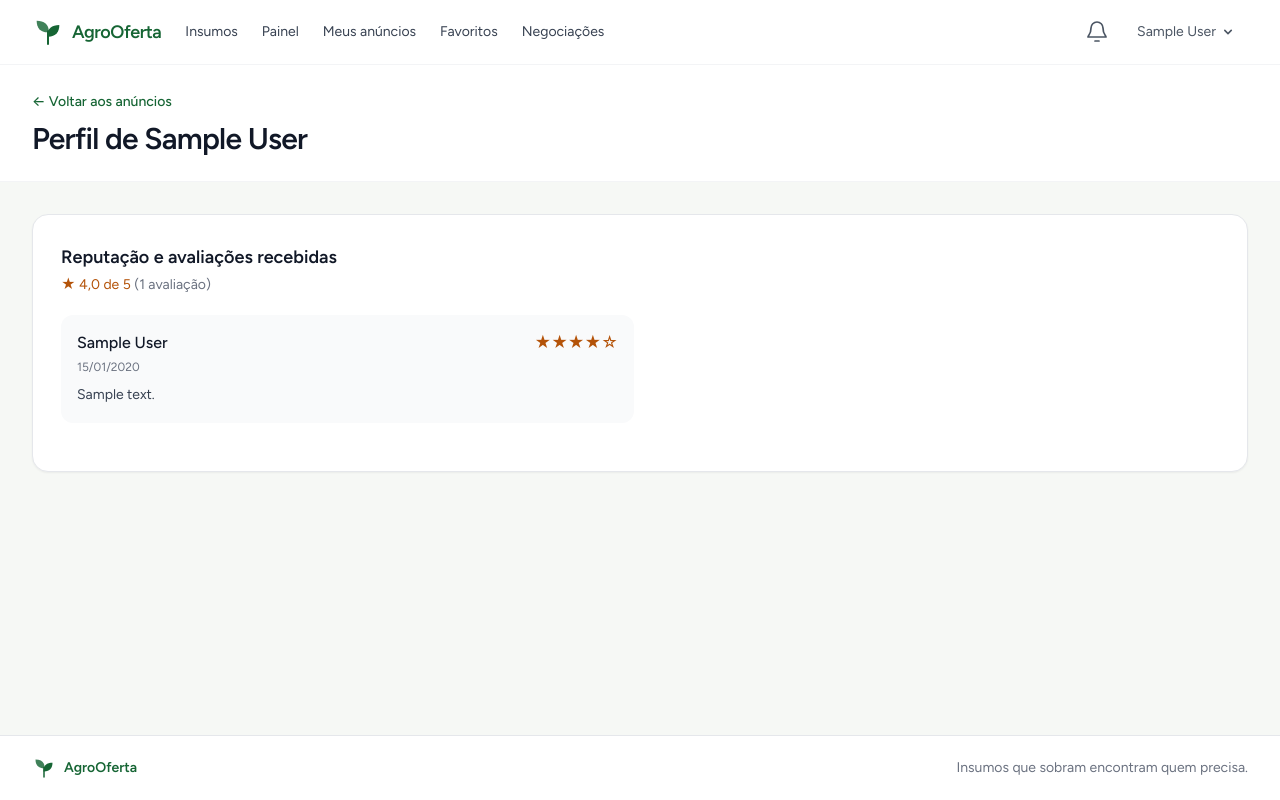
After one commit to GuilhermeBobsin/AgroOferta, a Laravel app: page /vendedores/1 in a window 1280 px wide. The commit adds this page. Run offline with Laravel 12, Linux system fonts and the light colour scheme; a user stored in the database is signed in; tables that the repository leaves empty hold one stand-in row (values such as "Sample post"); data that the repository does not hold is empty; style sheets or scripts are compiled from the project's sources.

Commit message:
feat: exibe reputacao e avaliacoes no perfil e ajusta notificacoes

```diff
--- a/app/Http/Controllers/ProfileController.php
+++ b/app/Http/Controllers/ProfileController.php
@@ -3,6 +3,8 @@
 namespace App\Http\Controllers;
 
 use App\Http\Requests\ProfileUpdateRequest;
+use App\Models\User;
+use App\Services\ReputationService;
 use Illuminate\Http\RedirectResponse;
 use Illuminate\Http\Request;
 use Illuminate\Support\Facades\Auth;
@@ -15,10 +17,26 @@ class ProfileController extends Controller
     /**
      * Display the user's profile form.
      */
-    public function edit(Request $request): View
+    public function edit(Request $request, ReputationService $reputation): View
     {
+        $user = $reputation->loadSummary($request->user());
+
         return view('profile.edit', [
-            'user' => $request->user(),
+            'user' => $user,
+            'reviews' => $reputation->paginateReviews($user),
+        ]);
+    }
+
+    /**
+     * Display a public user profile.
+     */
+    public function show(User $user, ReputationService $reputation): View
+    {
+        $user = $reputation->loadSummary($user);
+
+        return view('profile.show', [
+            'user' => $user,
+            'reviews' => $reputation->paginateReviews($user),
         ]);
     }
 
--- a/app/Models/User.php
+++ b/app/Models/User.php
@@ -51,6 +51,7 @@ class User extends Authenticatable
         return [
             'email_verified_at' => 'datetime',
             'password' => 'hashed',
+            'reputacao_nota' => 'decimal:2',
         ];
     }
 
--- /dev/null
+++ b/app/Services/ReputationService.php
@@ -0,0 +1,47 @@
+<?php
+
+namespace App\Services;
+
+use App\Models\Review;
+use App\Models\User;
+use Illuminate\Contracts\Pagination\LengthAwarePaginator;
+use Illuminate\Database\Eloquent\Collection;
+
+class ReputationService
+{
+    public function loadSummary(User $user): User
+    {
+        $user->loadCount('reviewsReceived')
+            ->loadAvg('reviewsReceived', 'rating');
+
+        $user->setAttribute('reputacao_nota', $user->reviews_received_avg_rating);
+
+        return $user;
+    }
+
+    public function refresh(User $user): void
+    {
+        $user->forceFill([
+            'reputacao_nota' => $user->reviewsReceived()->avg('rating'),
+        ])->saveQuietly();
+    }
+
+    public function paginateReviews(User $user, int $perPage = 10): LengthAwarePaginator
+    {
+        return $user->reviewsReceived()
+            ->with('reviewer')
+            ->latest()
+            ->paginate($perPage)
+            ->withQueryString();
+    }
+
+    /** @return Collection<int, Review> */
+    public function latestReviews(User $user, int $limit = 5): Collection
+    {
+        return $user->reviewsReceived()
+            ->with('reviewer')
+            ->latest()
+            ->limit($limit)
+            ->get();
+    }
+}
--- a/resources/js/notifications.js
+++ b/resources/js/notifications.js
@@ -1,5 +1,5 @@
 export default (feedUrl, readAllUrl, initialCount) => ({
-    open: false,
+    notificationsOpen: false,
     unreadCount: initialCount,
     notifications: [],
     loaded: false,
@@ -35,8 +35,8 @@ export default (feedUrl, readAllUrl, initialCount) => ({
     },
 
     toggle() {
-        this.open = !this.open;
-        if (this.open) this.load(true);
+        this.notificationsOpen = !this.notificationsOpen;
+        if (this.notificationsOpen) this.load(true);
     },
 
     async load(force = false) {
@@ -50,7 +50,7 @@ export default (feedUrl, readAllUrl, initialCount) => ({
 
         try {
             const response = await window.axios.get(feedUrl, {
-                params: { summary: this.open ? 0 : 1 },
+                params: { summary: this.notificationsOpen ? 0 : 1 },
                 timeout: 8000,
             });
             if (typeof response.data?.unread_count !== 'number') throw new Error('Invalid notification response');
--- a/resources/views/components/notification-bell.blade.php
+++ b/resources/views/components/notification-bell.blade.php
@@ -1,8 +1,8 @@
 @php $unreadCount = auth()->user()->messageNotifications()->whereNull('read_at')->count(); @endphp
 
 <div class="relative" x-data="notifications(@js(route('notifications.feed', [], false)), @js(route('notifications.read-all', [], false)), {{ $unreadCount }})"
-    @click.outside="open = false" @keydown.escape.stop.prevent="open = false; $refs.trigger.focus()">
-    <button type="button" x-ref="trigger" @click="toggle()" :aria-expanded="open.toString()"
+    @click.outside="notificationsOpen = false" @keydown.escape.stop.prevent="notificationsOpen = false; $refs.trigger.focus()">
+    <button type="button" x-ref="trigger" @click="toggle()" :aria-expanded="notificationsOpen.toString()"
         aria-controls="notification-panel" :aria-label="unreadCount ? `Notificações: ${unreadCount} não lidas` : 'Notificações'"
         class="relative flex h-10 w-10 items-center justify-center rounded-full text-gray-600 hover:bg-green-50 hover:text-green-800 focus:outline-none focus:ring-2 focus:ring-green-700">
         <svg aria-hidden="true" class="h-6 w-6" fill="none" viewBox="0 0 24 24" stroke="currentColor" stroke-width="1.7">
@@ -13,7 +13,7 @@
     </button>
     <span class="sr-only" role="status" x-text="unreadCount ? `${unreadCount} notificações não lidas` : 'Nenhuma notificação não lida'"></span>
 
-    <section id="notification-panel" x-cloak x-show="open" x-transition.origin.top.right aria-labelledby="notification-title"
+    <section id="notification-panel" x-cloak x-show="notificationsOpen" x-transition.origin.top.right aria-labelledby="notification-title"
         class="fixed left-4 right-4 top-16 z-50 overflow-hidden rounded-2xl border border-gray-200 bg-white shadow-xl sm:absolute sm:left-auto sm:right-0 sm:top-12 sm:w-96">
         <div class="flex items-center justify-between gap-2 border-b border-gray-100 px-4 py-4">
             <h2 id="notification-title" class="font-bold text-gray-900">Notificações</h2>
--- a/resources/views/layouts/navigation.blade.php
+++ b/resources/views/layouts/navigation.blade.php
@@ -1,4 +1,4 @@
-<nav x-data="{ open: false }" class="bg-white border-b border-gray-100" aria-label="Navegação principal">
+<nav x-data="{ mobileMenuOpen: false }" class="bg-white border-b border-gray-100" aria-label="Navegação principal">
     <div class="max-w-7xl mx-auto px-4 sm:px-6 lg:px-8">
         <div class="flex justify-between h-16">
             <div class="flex items-center gap-6">
@@ -45,10 +45,10 @@
                 </div>
 
                 <div class="flex items-center lg:hidden">
-                    <button @click="open = !open" :aria-expanded="open.toString()" aria-label="Abrir menu" class="p-2 text-gray-500 rounded-md hover:bg-gray-100 focus:outline-none focus:ring-2 focus:ring-green-700">
+                    <button @click.stop="mobileMenuOpen = !mobileMenuOpen" :aria-expanded="mobileMenuOpen.toString()" aria-label="Abrir menu" class="p-2 text-gray-500 rounded-md hover:bg-gray-100 focus:outline-none focus:ring-2 focus:ring-green-700">
                         <svg class="h-6 w-6" fill="none" stroke="currentColor" viewBox="0 0 24 24">
-                            <path :class="{'hidden': open, 'inline-flex': !open}" stroke-linecap="round" stroke-width="2" d="M4 6h16M4 12h16M4 18h16"/>
-                            <path :class="{'hidden': !open, 'inline-flex': open}" class="hidden" stroke-linecap="round" stroke-width="2" d="M6 18L18 6M6 6l12 12"/>
+                            <path :class="{'hidden': mobileMenuOpen, 'inline-flex': !mobileMenuOpen}" stroke-linecap="round" stroke-width="2" d="M4 6h16M4 12h16M4 18h16"/>
+                            <path :class="{'hidden': !mobileMenuOpen, 'inline-flex': mobileMenuOpen}" class="hidden" stroke-linecap="round" stroke-width="2" d="M6 18L18 6M6 6l12 12"/>
                         </svg>
                     </button>
                 </div>
@@ -56,7 +56,7 @@
         </div>
     </div>
 
-    <div :class="{'block': open, 'hidden': !open}" class="hidden lg:hidden border-t border-gray-100">
+    <div :class="{'block': mobileMenuOpen, 'hidden': !mobileMenuOpen}" class="hidden lg:hidden border-t border-gray-100">
         <div class="py-2 px-4 space-y-1 text-sm">
             <a href="{{ route('home') }}" class="block py-2">Insumos</a>
             @auth
--- a/resources/views/listings/show.blade.php
+++ b/resources/views/listings/show.blade.php
@@ -55,14 +55,14 @@
 
                 <div class="mt-5 border-t border-gray-100 pt-4">
                     <h2 class="text-sm font-semibold text-gray-900">Anunciado por</h2>
-                    <p class="mt-1 text-sm text-gray-700">{{ $seller->name }}</p>
+                    <a href="{{ route('profiles.show', $seller) }}" class="mt-1 inline-block text-sm font-medium text-green-800 hover:underline">{{ $seller->name }}</a>
                     @if ($seller->reviews_received_count)
                         <p class="mt-1 text-sm text-amber-700">
-                            <span aria-label="Nota média">★ {{ number_format($seller->reviews_received_avg_rating, 1, ',', '') }}</span>
+                            <span aria-label="Nota média">★ {{ number_format((float) $seller->reputacao_nota, 1, ',', '') }}</span>
                             <span class="text-gray-500">({{ $seller->reviews_received_count }} {{ $seller->reviews_received_count === 1 ? 'avaliação' : 'avaliações' }})</span>
                         </p>
                     @else
-                        <p class="mt-1 text-sm text-gray-500">Ainda sem avaliações</p>
+                        <p class="mt-1 text-sm text-gray-500">Sem avaliações</p>
                     @endif
                 </div>
 
--- a/resources/views/profile/edit.blade.php
+++ b/resources/views/profile/edit.blade.php
@@ -3,6 +3,7 @@
         <h2 class="font-semibold text-xl text-gray-800 leading-tight">
             Meu perfil
         </h2>
+        <a href="{{ route('profiles.show', $user) }}" class="mt-1 inline-block text-sm font-medium text-green-800 hover:underline">Ver perfil público</a>
     </x-slot>
 
     <div class="py-12">
@@ -12,6 +13,8 @@
                     @include('profile.partials.update-profile-information-form')
                 </div>
             </div>
+
+            @include('profile.partials.reputation-reviews', ['profileUser' => $user, 'reviews' => $reviews])
 
             <div class="p-4 sm:p-8 bg-white shadow sm:rounded-lg">
                 <div class="max-w-xl">
--- /dev/null
+++ b/resources/views/profile/partials/reputation-reviews.blade.php
@@ -0,0 +1,34 @@
+<section class="rounded-2xl border border-gray-200 bg-white p-5 shadow-sm sm:p-7" aria-labelledby="reputation-title">
+    <div class="flex flex-col gap-2 sm:flex-row sm:items-end sm:justify-between">
+        <div>
+            <h2 id="reputation-title" class="text-lg font-bold text-gray-900">Reputação e avaliações recebidas</h2>
+            @if ($profileUser->reviews_received_count > 0)
+                <p class="mt-1 text-sm text-amber-700">
+                    <span aria-label="Nota média">★ {{ number_format((float) $profileUser->reputacao_nota, 1, ',', '') }} de 5</span>
+                    <span class="text-gray-500">({{ $profileUser->reviews_received_count }} {{ $profileUser->reviews_received_count === 1 ? 'avaliação' : 'avaliações' }})</span>
+                </p>
+            @else
+                <p class="mt-1 text-sm text-gray-500">Sem avaliações (0 avaliações)</p>
+            @endif
+        </div>
+    </div>
+
+    @if ($reviews->count() > 0)
+        <div class="mt-5 grid gap-3 md:grid-cols-2">
+            @foreach ($reviews as $review)
+                <article class="rounded-xl bg-gray-50 p-4">
+                    <div class="flex items-center justify-between gap-3">
+                        <p class="font-medium text-gray-900">{{ $review->reviewer?->name ?? 'Usuário' }}</p>
+                        <span class="shrink-0 text-amber-700" aria-label="{{ $review->rating }} de 5 estrelas">{{ str_repeat('★', $review->rating) }}{{ str_repeat('☆', 5 - $review->rating) }}</span>
+                    </div>
+                    <p class="mt-1 text-xs text-gray-500">{{ $review->created_at->format('d/m/Y') }}</p>
+                    @if ($review->comment)
+                        <p class="mt-2 text-sm leading-6 text-gray-700">{{ $review->comment }}</p>
+                    @endif
+                </article>
+            @endforeach
+        </div>
+
+        <div class="mt-5">{{ $reviews->links() }}</div>
+    @endif
+</section>
--- /dev/null
+++ b/resources/views/profile/show.blade.php
@@ -0,0 +1,10 @@
+<x-app-layout>
+    <x-slot name="header">
+        <a href="{{ route('home') }}" class="text-sm font-medium text-green-800 hover:underline">&larr; Voltar aos anúncios</a>
+        <h1 class="mt-2 text-2xl font-bold tracking-tight text-gray-900 sm:text-3xl">Perfil de {{ $user->name }}</h1>
+    </x-slot>
+
+    <div class="mx-auto max-w-7xl space-y-6 px-4 py-8 sm:px-6 lg:px-8">
+        @include('profile.partials.reputation-reviews', ['profileUser' => $user, 'reviews' => $reviews])
+    </div>
+</x-app-layout>
--- a/routes/web.php
+++ b/routes/web.php
@@ -49,6 +49,7 @@ Route::middleware('auth')->group(function () {
 });
 
 Route::get('/anuncios/{listing}', [ListingController::class, 'show'])->name('listings.show');
+Route::get('/vendedores/{user}', [ProfileController::class, 'show'])->name('profiles.show');
 
 Route::get('/dashboard', DashboardController::class)->middleware('auth')->name('dashboard');
 
```
Also changed, not shown: app/Http/Controllers/ListingController.php (+4 -8 lines), app/Http/Controllers/ReviewController.php (+12 -6 lines), tests/Feature/MarketplaceTest.php (+1 -0 lines), tests/Feature/ProfileReputationTest.php (added, +98 -0 lines), database/migrations/2026_11_23_000001_add_reputacao_nota_to_users.php (added).
